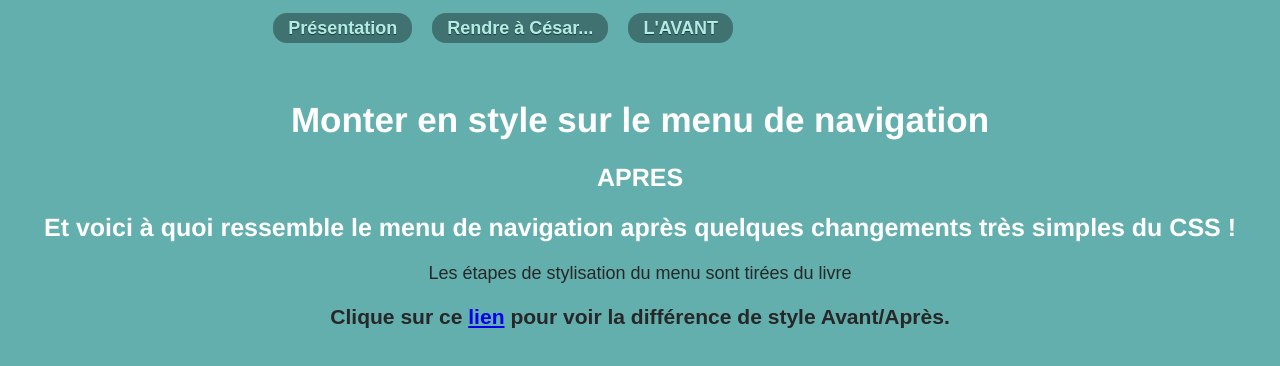
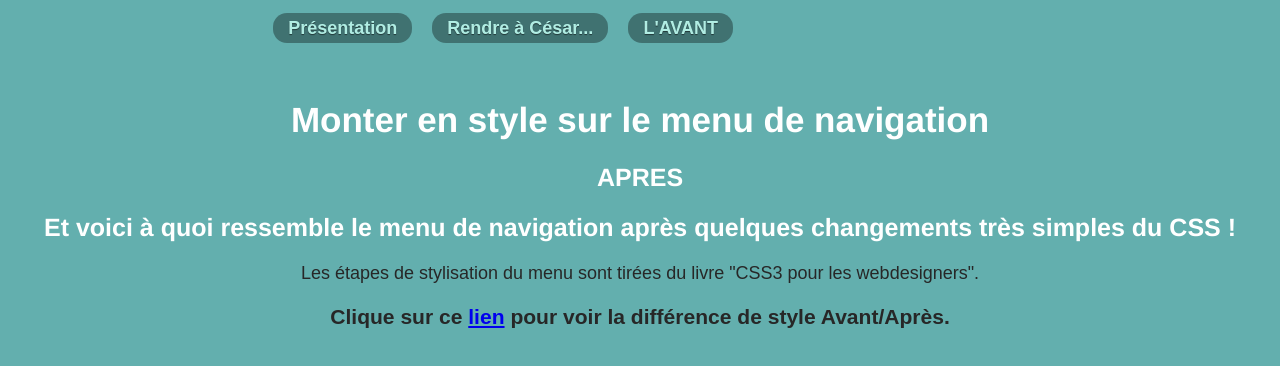
Before and after one commit to anouc/menunavigation-github-pages, a plain HTML site: page index2.html in a window 1280 px wide. Drawn offline with Linux system fonts and the light colour scheme.

Commit message:
Ajout du titre du love

```diff
--- a/index2.html
+++ b/index2.html
@@ -18,7 +18,7 @@
 	<h1>Monter en style sur le menu de navigation</h1>
 	<h2>APRES</h2>
 	<h2 id="item1">Et voici à quoi ressemble le menu de navigation après quelques changements très simples du CSS !</h2>
-	<p id="item2">Les étapes de stylisation du menu sont tirées du livre </p>
+	<p id="item2">Les étapes de stylisation du menu sont tirées du livre "CSS3 pour les webdesigners".</p>
 	<h3 id="item3">Clique sur ce <a href="index.html">lien</a> pour voir la différence de style Avant/Après.</h3>
 	<p>
 
```
Also changed, not shown: index.html (+1 -1 lines).
